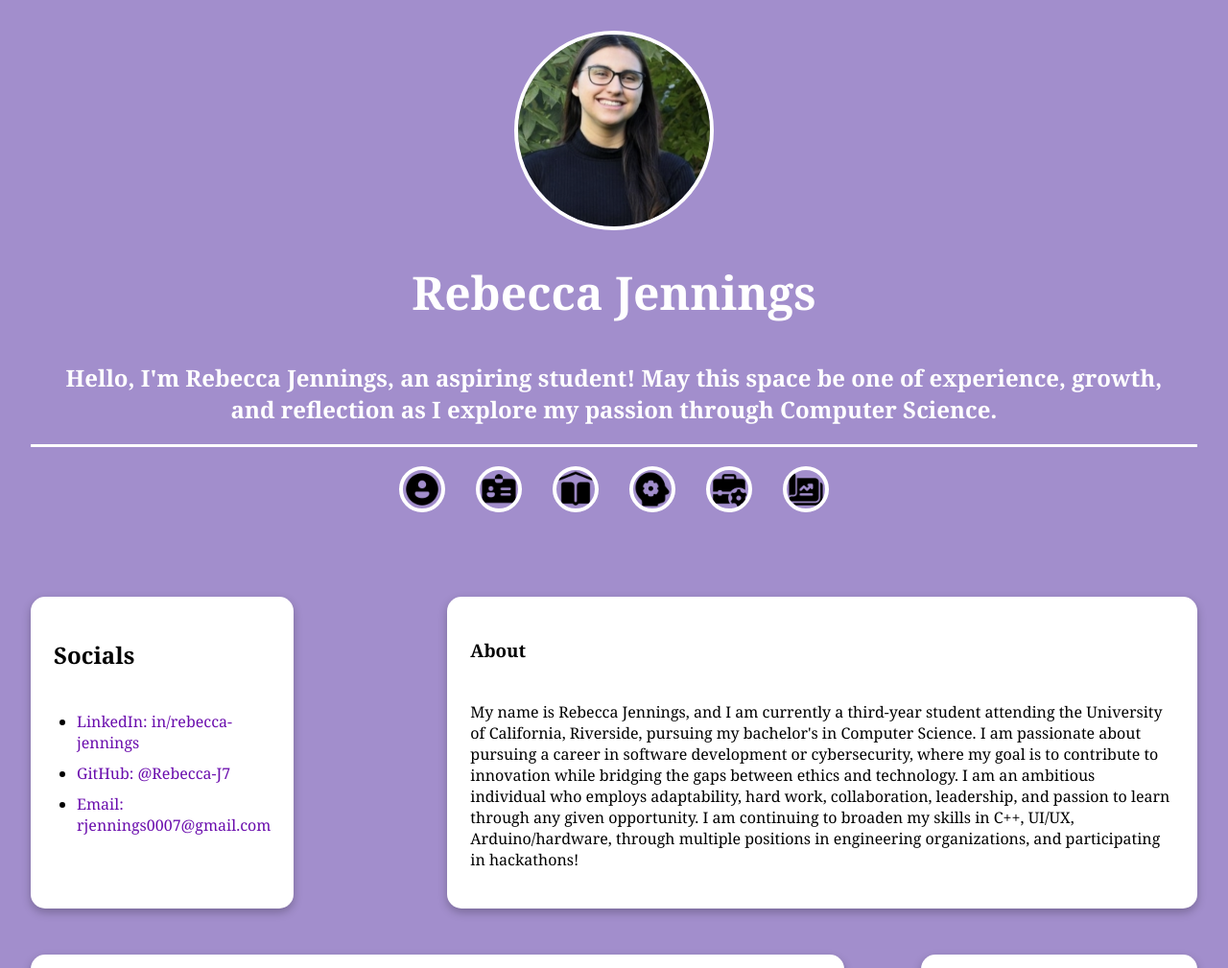
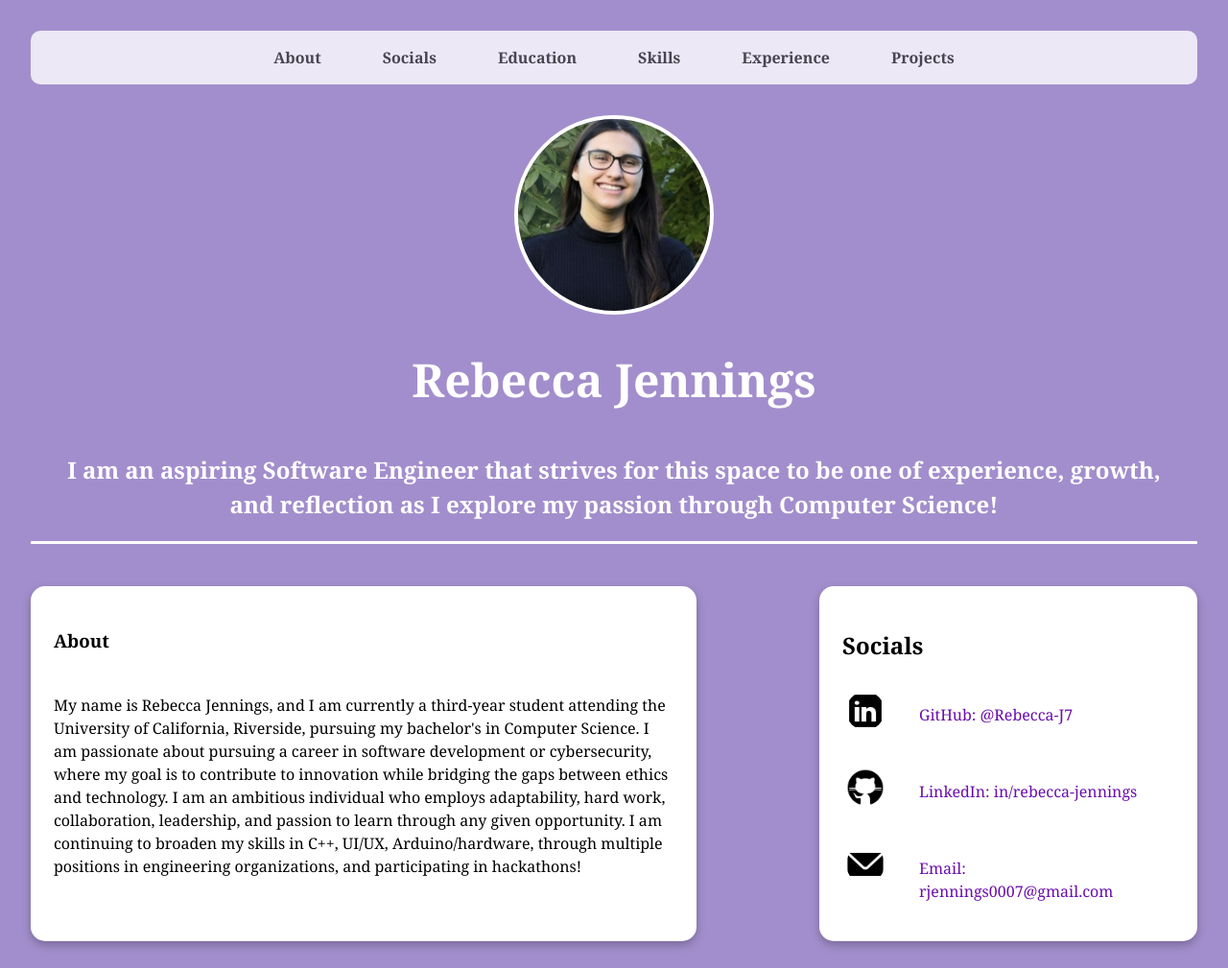
Before and after one commit to Rebecca-J7/Rebecca-J7.github.io, a plain HTML site: page index.html in a window 1280 px wide. Shown: the top 1009 px of the page at 96% size. Drawn offline with Linux system fonts and the light colour scheme.

Commit message:
Updated design and elements

```diff
--- a/index.html
+++ b/index.html
@@ -26,51 +26,45 @@
 </header>
 
 <body>
+    <!-- Navigation Bar -->
+    <nav id="top-nav">
+        <a href="#About" class="nav-link">About</a>
+        <a href="#Socials" class="nav-link">Socials</a>
+        <a href="#Education" class="nav-link">Education</a>
+        <a href="#Skills" class="nav-link">Skills</a>
+        <a href="#WorkExperience" class="nav-link">Experience</a>
+        <a href="#Projects" class="nav-link">Projects</a>
+    </nav>
+
     <!--HeadShot Photo-->
     <img src="images/ProfessionalHeadshot.png" alt="Professional Headshot" width="200" height="200 shape="circle">
 
     <!--Name and Subheading-->
     <h1 id="Name"> Rebecca Jennings </h1>
-    <h2 id="Subheading"> Hello, I'm Rebecca Jennings, an aspiring student! May this space be one of experience, growth, and reflection as I explore my passion through Computer Science. </h2>
+    <h2 id="Subheading"> I am an aspiring Software Engineer that strives for this space to be one of experience, growth, and reflection as I explore my passion through Computer Science! </h2>
 
-    <!-- Section Navigation Icons -->
-
-    <nav id="icon-nav" style="display: flex; justify-content: center; gap: 2rem; margin-bottom: 2rem;">
-        <a href="#About" title="About">
-            <img src="images/about.png" alt="About Icon" class="nav-icon">
-        </a>
-        <a href="#Socials" title="Socials">
-            <img src="images/socials.png" alt="Socials Icon" class="nav-icon">
-        </a>
-        <a href="#Education" title="Education">
-            <img src="images/education.png" alt="Education Icon" class="nav-icon">
-        </a>
-        <a href="#Skills" title="Skills">
-            <img src="images/skills.png" alt="Skills Icon" class="nav-icon">
-        </a>
-        <a href="#WorkExperience" title="Experience">
-            <img src="images/experience.png" alt="Experience Icon" class="nav-icon">
-        </a>
-        <a href="#Projects" title="Projects">
-            <img src="images/projects.png" alt="Projects Icon" class="nav-icon">
-        </a>
-    </nav>
-
-    <div style="display: flex; flex-direction: row; gap:10rem;">
-        <!--Socials Section-->
-        <div id="Socials" style="display:flex; flex-direction: column;">
-        <h2> Socials </h2>
-        <ul>
-            <li><a href="https://www.linkedin.com/in/rebecca-jennings-246a652a1/" target="_blank">LinkedIn: in/rebecca-jennings</a></li>
-            <li><a href="https://github.com/Rebecca-J7" target="_blank">GitHub: @Rebecca-J7</a></li>
-            <li><a href="mailto:rjennings0007" target="_blank">Email: rjennings0007@gmail.com</a></li>
-        </ul>
+    <div style="display: flex; flex-direction: row; gap:8rem;">
+        <!--About Section-->
+        <div id="About" style="display:flex; flex-direction: column;">
+            <h3> About </h3>
+            <p> My name is Rebecca Jennings, and I am currently a third-year student attending the University of California, Riverside, pursuing my bachelor's in Computer Science. I am passionate about pursuing a career in software development or cybersecurity, where my goal is to contribute to innovation while bridging the gaps between ethics and technology. I am an ambitious individual who employs adaptability, hard work, collaboration, leadership, and passion to learn through any given opportunity. I am continuing to broaden my skills in C++, UI/UX, Arduino/hardware, through multiple positions in engineering organizations, and participating in hackathons!</p>
         </div>
 
-        <!--About Section-->
-        <div id="About" style="display:flex; flex-direction: column;">
-        <h3> About </h3>
-        <p> My name is Rebecca Jennings, and I am currently a third-year student attending the University of California, Riverside, pursuing my bachelor's in Computer Science. I am passionate about pursuing a career in software development or cybersecurity, where my goal is to contribute to innovation while bridging the gaps between ethics and technology. I am an ambitious individual who employs adaptability, hard work, collaboration, leadership, and passion to learn through any given opportunity. I am continuing to broaden my skills in C++, UI/UX, Arduino/hardware, through multiple positions in engineering organizations, and participating in hackathons!</p>
+        <!--Socials Section-->
+        <div id="Socials">
+            <h2> Socials </h2>
+            <div style ="display: flex; flex-direction: row; gap: 1rem;">
+            <div style ="display: flex; flex-direction: column;">
+                <img src="images/linkedin.png" alt="LinkedIn Icon" class="social-icon">
+                <img src="images/github.png" alt="GitHub Icon" class="social-icon">
+                <img src="images/email.png" alt="Email Icon" class="social-icon">
+            </div>
+            <div style ="display: flex; flex-direction: column; padding:1rem; gap:3.5rem; width:250px">
+                <a href="https://github.com/Rebecca-J7" target="_blank">GitHub: @Rebecca-J7</a>
+                <a href="https://www.linkedin.com/in/rebecca-jennings-246a652a1/" target="_blank">LinkedIn: in/rebecca-jennings</a>
+                <a href="mailto:rjennings0007@gmail.com" target="_blank">Email: rjennings0007@gmail.com</a>
+            </div>
+            </div>
         </div>
     </div>
 
--- a/styles/styles.css
+++ b/styles/styles.css
@@ -2,8 +2,10 @@ body {
     background-color:rgb(162, 142, 204); /* Deep purple */
     color: white;
     font-family: Georgia, 'Times New Roman', Times, serif;
-    margin: 0;
     padding: 2rem;
+    font-size: 1rem;
+    line-height: 1.5;
+    margin: 0 auto 2rem auto;
 }
 
 /* Headings */
@@ -19,16 +21,34 @@ body {
     font-size: 1.5rem;
 }
 
-#icon-nav img.nav-icon {
-    width: 40px;
-    height: 40px;
-    transition: transform 0.3s ease, opacity 0.3s ease;
-    cursor: pointer;
+#top-nav {
+        display: flex;
+        justify-content: center;       /* center the links */
+        gap: 2rem;
+        width: 100%;
+        background-color: white;
+        opacity: 80%;
+        padding: 0.5rem;
+        border-radius: 10px;
+        margin-bottom: 2rem;
+        position: sticky;
+        top: 0;
+        z-index: 1000;
+        box-sizing: border-box;
+    }
+
+.nav-link {
+    text-decoration: none;
+    color: #333;
+    font-weight: bold;
+    padding: 0.5rem 1rem;
+    border-radius: 9px;
+    transition: background-color 0.3s, color 0.3s;
 }
 
-#icon-nav img.nav-icon:hover {
-    transform: scale(1.2);
-    opacity: 0.8;
+.nav-link:hover {
+    background-color:rgb(162, 142, 204); /* Dark Purple */
+    color: white;
 }
 
 /* Headshot */
@@ -51,12 +71,18 @@ img {
     box-shadow: 0 4px 10px rgba(0, 0, 0, 0.25);
 }
 
-/* Responsive Widths (optional override) */
+.social-icon {
+    width: 40px;
+    height: 40px;
+    flex-shrink: 0;
+}
+
 #Socials {
-    max-width: 400px;
+    max-width: 1000px;
 }
+
 #About {
-    max-width: 750px;
+    max-width: 800px;
 }
 #Education {
     max-width: 800px;
```
Also changed, not shown: images/email.png (added), images/github.png (added), images/linkedin.png (added).
